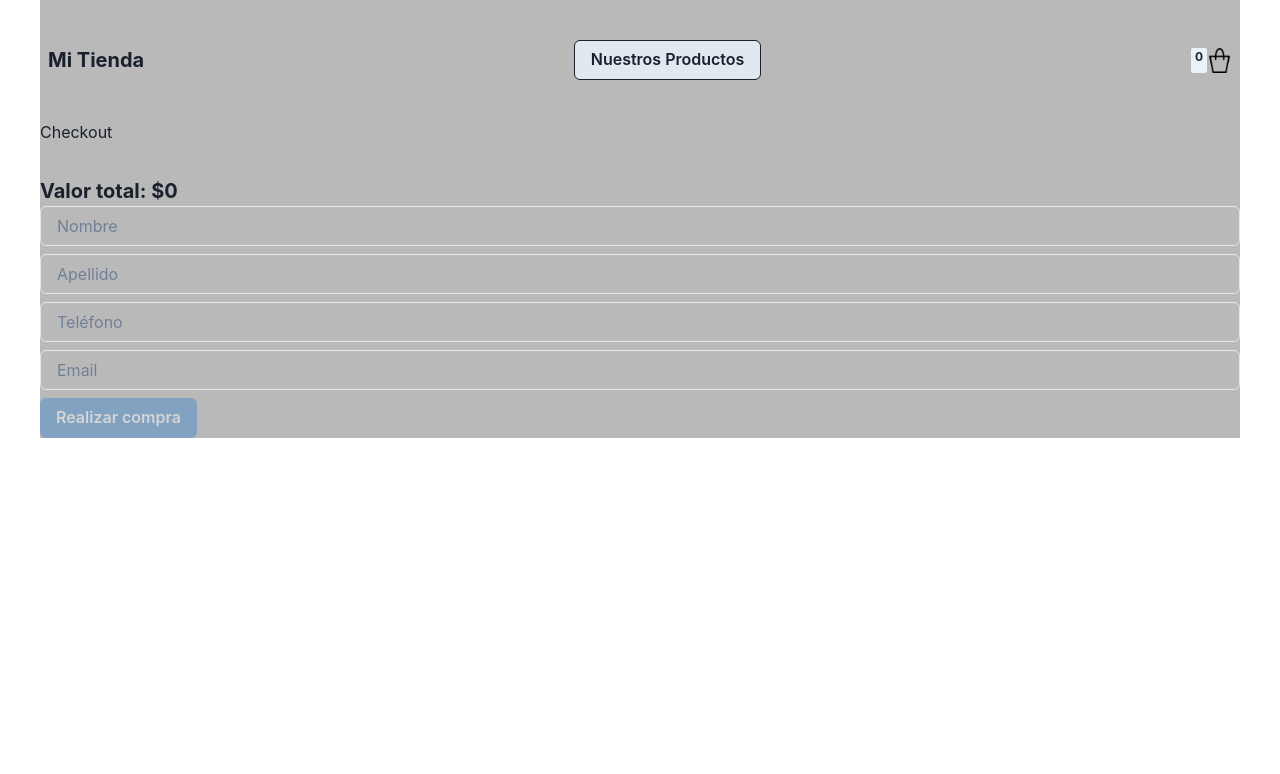
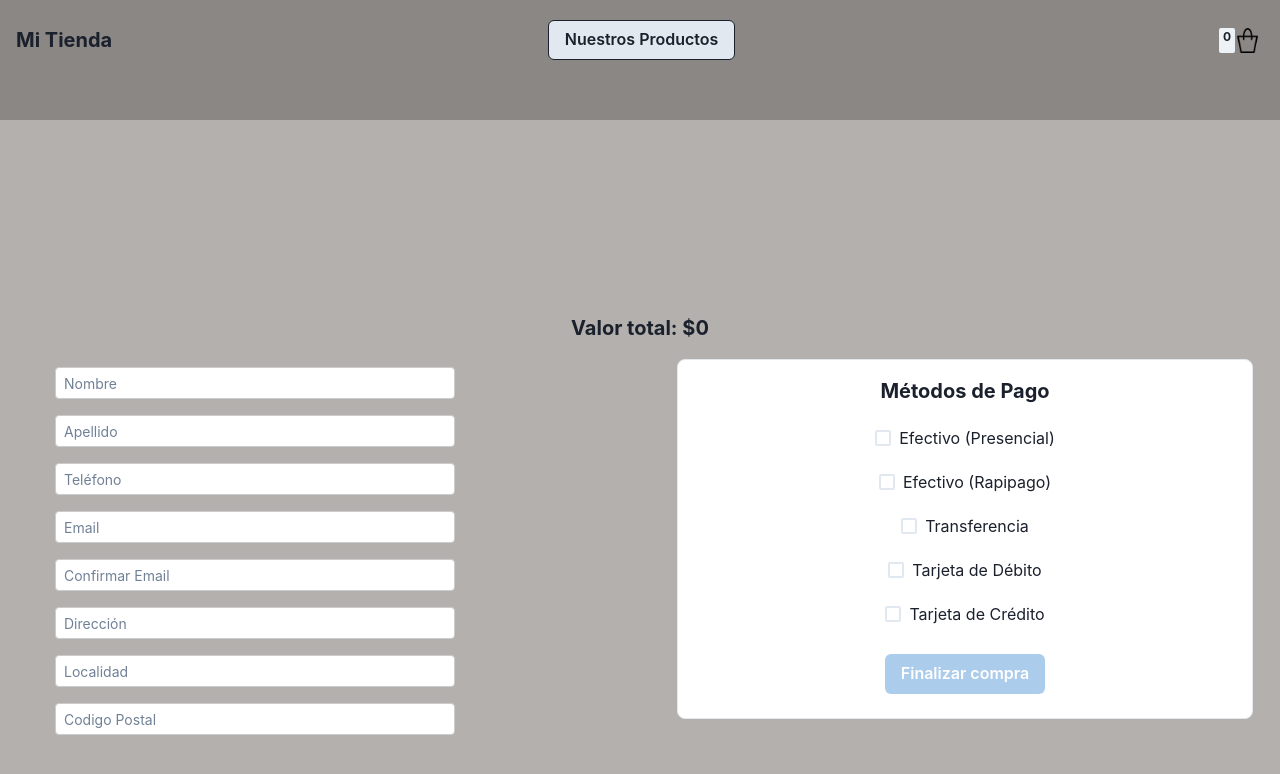
Before and after one commit to JPisani18/Primer-Pre-entrega-React-JS-Juan-Pisani, a React (Vite) app: page /checkout in a window 1280 px wide. Shown: the top 774 px of the page. Built offline with nearby package versions, Linux system fonts and the light colour scheme.

Commit message:
entrega proyecto final reactjs JuanPisani

```diff
--- a/src/App.css
+++ b/src/App.css
@@ -1,7 +1,8 @@
 
 .app-container {
-    max-width: 1200px;
+    min-width: 100vh;
+    min-height: 100vh;
     margin: 0 auto;
     padding: 0;
-    background-color: rgba(128, 128, 128, 0.553);
+    background-color: rgb(179, 176, 173);
   }
--- a/src/App.jsx
+++ b/src/App.jsx
@@ -21,7 +21,7 @@ const App = () => {
             <Route path='/item/:itemId' element={<ItemDetailsContainer />} />
             <Route path='/carrito' element={<Carrito />} />
             <Route path='/checkout' element={<Checkout />} />
-            <Route path="/category/:categoryId" element={<ItemListContainer />} />
+            <Route path="/category/:categoryid" element={<ItemListContainer />} />
           </Routes>
         </BrowserRouter>
       </div>
--- a/src/assets/components/Carrito/Carrito.css
+++ b/src/assets/components/Carrito/Carrito.css
@@ -1,4 +1,4 @@
 .cartimg {
-    max-width: 200px;
-    max-height: 300px;
+    width: 200px;
+    height: 250px;
 }
--- a/src/assets/components/Checkout/Checkout.jsx
+++ b/src/assets/components/Checkout/Checkout.jsx
@@ -1,8 +1,10 @@
-import React, { useState } from 'react';
+import React, { useState, useEffect } from 'react';
+import { useNavigate } from 'react-router-dom';
 import { useCart } from '../Carrito/CarritoContext';
-import { VStack, Box, Text, Input, Button } from '@chakra-ui/react';
+import { VStack, Box, Text, Input, Button, Flex, Wrap, WrapItem, Checkbox } from '@chakra-ui/react';
 import { getFirestore, collection, addDoc } from 'firebase/firestore';
 import app from '../firebase/firebase';
+import Swal from 'sweetalert2';
 
 const Checkout = () => {
   const { cart, dispatch } = useCart();
@@ -10,31 +12,86 @@ const Checkout = () => {
   const [apellido, setApellido] = useState('');
   const [telefono, setTelefono] = useState('');
   const [email, setEmail] = useState('');
+  const [confirmarEmail, setConfirmarEmail] = useState('');
+  const [direccion, setDireccion] = useState('');
+  const [localidad, setLocalidad] = useState('');
+  const [cp, setCp] = useState('');
+  const [infoCompleta, setInfoCompleta] = useState(false);
+  const [metodosPago, setMetodosPago] = useState({
+    efectivoPresencial: false,
+    efectivoRapipago: false,
+    transferencia: false,
+    tarjetaDebito: false,
+    tarjetaCredito: false,
+  });
 
   const db = getFirestore(app);
+  const navigate = useNavigate();
+
+  useEffect(() => {
+    const camposCompletos =
+      nombre !== '' &&
+      apellido !== '' &&
+      telefono !== '' &&
+      email !== '' &&
+      confirmarEmail !== '' &&
+      direccion !== '' &&
+      localidad !== '' &&
+      cp !== '';
+
+    const metodoPagoSeleccionado =
+      metodosPago.efectivoPresencial ||
+      metodosPago.efectivoRapipago ||
+      metodosPago.transferencia ||
+      metodosPago.tarjetaDebito ||
+      metodosPago.tarjetaCredito;
+
+
+    setInfoCompleta(camposCompletos && metodoPagoSeleccionado);
+  }, [nombre, apellido, telefono, email, confirmarEmail, direccion, localidad, cp, metodosPago]);
 
   const handleRealizarCompra = async () => {
+    if (!infoCompleta) {
+      Swal.fire({
+        icon: 'error',
+        title: 'Oops...',
+        text: 'Completa todos los campos y selecciona un método de pago.',
+      });
+      return;
+    }
+
     const orderData = {
-      items: cart.map(item => ({
+      items: cart.map((item) => ({
         id: item.id,
         cantidad: item.cantidad,
         precio: item.precio,
+        imageSrc: item.imageSrc,
       })),
       fecha: new Date(),
       nombre,
       apellido,
       telefono,
       email,
+      direccion,
+      localidad,
+      cp,
       estado: 'generada',
     };
 
     try {
       const docRef = await addDoc(collection(db, 'orders'), orderData);
       const orderId = docRef.id;
-      alert(`Compra realizada con éxito. Número de orden: ${orderId}`);
+      Swal.fire({
+        icon: 'success',
+        title: 'Compra realizada con éxito',
+        text: `Número de orden: ${orderId}`,
+      }).then(() => {
+        navigate('/');
+      });
     } catch (error) {
       console.error('Error al realizar la compra:', error);
     }
+
     dispatch({ type: 'CLEAR_CART' });
   };
 
@@ -42,54 +99,167 @@ const Checkout = () => {
     return cart.reduce((total, item) => total + item.precio * item.cantidad, 0);
   };
 
+  const handleToggleMetodoPago = (metodo) => {
+    setMetodosPago((prevMetodosPago) => ({
+      efectivoPresencial: false,
+      efectivoRapipago: false,
+      transferencia: false,
+      tarjetaDebito: false,
+      tarjetaCredito: false,
+      [metodo]: !prevMetodosPago[metodo],
+    }));
+  };
+
   return (
-    <VStack spacing={4} align="stretch">
-      <h2>Checkout</h2>
+    <VStack spacing={4} align="center" justify="center" minHeight="100vh">
+      {/* Productos */}
+      <Wrap spacing="4">
         {cart.map((item) => (
-        <Box
-          key={item.id}
-          borderWidth="1px"
-          borderRadius="lg"
-          overflow="hidden"
-          p={4}
-        >
+          <WrapItem key={item.id}>
+            <Box key={item.id} borderWidth="1px" borderRadius="lg" overflow="hidden" p={4} backgroundColor="white">
+              <img src={item.imageSrc} alt={item.titulo} style={{ width: '150px', height: '150px', marginBottom: '10px' }} />
               <Text fontSize="xl">{item.titulo}</Text>
               <Text>Cantidad: {item.cantidad}</Text>
               <Text>Precio: ${item.precio * item.cantidad}</Text>
             </Box>
+          </WrapItem>
         ))}
-      <Box>
-        <Text fontSize="xl" fontWeight="bold" mt={4}>
+      </Wrap>
+
+
+      <Text fontSize="xl" fontWeight="bold">
         Valor total: ${calcularTotal()}
       </Text>
+
+
+      <Flex width="100%" justify="space-around" align="flex-start">
+
+        <Flex direction="column" align="flex-start" justify="center" ml={5} width="45%">
           <Input
             placeholder="Nombre"
             value={nombre}
             onChange={(e) => setNombre(e.target.value)}
-          mb={2}
+            m={2}
+            size="sm"
+            width={400}
+            style={{ backgroundColor: 'white', color: 'black', border: '1px solid #ccc', borderRadius: '4px', padding: '8px' }}
           />
           <Input
             placeholder="Apellido"
             value={apellido}
             onChange={(e) => setApellido(e.target.value)}
-          mb={2}
+            m={2}
+            size="sm"
+            width={400}
+            style={{ backgroundColor: 'white', color: 'black', border: '1px solid #ccc', borderRadius: '4px', padding: '8px' }}
           />
           <Input
             placeholder="Teléfono"
             value={telefono}
             onChange={(e) => setTelefono(e.target.value)}
-          mb={2}
+            m={2}
+            size="sm"
+            width={400}
+            style={{ backgroundColor: 'white', color: 'black', border: '1px solid #ccc', borderRadius: '4px', padding: '8px' }}
           />
           <Input
             placeholder="Email"
             value={email}
             onChange={(e) => setEmail(e.target.value)}
-          mb={2}
+            m={2}
+            size="sm"
+            width={400}
+            style={{ backgroundColor: 'white', color: 'black', border: '1px solid #ccc', borderRadius: '4px', padding: '8px' }}
           />
-        <Button colorScheme="blue" onClick={handleRealizarCompra} isDisabled={!cart.length}>
-          Realizar compra
+          <Input
+            placeholder="Confirmar Email"
+            value={confirmarEmail}
+            onChange={(e) => setConfirmarEmail(e.target.value)}
+            m={2}
+            size="sm"
+            width={400}
+            style={{ backgroundColor: 'white', color: 'black', border: '1px solid #ccc', borderRadius: '4px', padding: '8px' }}
+          />
+          <Input
+            placeholder="Dirección"
+            value={direccion}
+            onChange={(e) => setDireccion(e.target.value)}
+            m={2}
+            size="sm"
+            width={400}
+            style={{ backgroundColor: 'white', color: 'black', border: '1px solid #ccc', borderRadius: '4px', padding: '8px' }}
+          />
+          <Input
+            placeholder="Localidad"
+            value={localidad}
+            onChange={(e) => setLocalidad(e.target.value)}
+            m={2}
+            size="sm"
+            width={400}
+            style={{ backgroundColor: 'white', color: 'black', border: '1px solid #ccc', borderRadius: '4px', padding: '8px' }}
+          />
+          <Input
+            placeholder="Codigo Postal"
+            value={cp}
+            onChange={(e) => setCp(e.target.value)}
+            m={2}
+            size="sm"
+            width={400}
+            style={{ backgroundColor: 'white', color: 'black', border: '1px solid #ccc', borderRadius: '4px', padding: '8px' }}
+          />
+        </Flex>
+
+
+        <Flex direction="column" width="45%"  >
+          <Box borderWidth="1px" borderRadius="lg" overflow="hidden" p={4}  backgroundColor="white" align="center" >
+            <Text fontSize="xl" fontWeight="bold">Métodos de Pago</Text>
+            <Box m={5}>
+            <Checkbox
+              isChecked={metodosPago.efectivoPresencial}
+              onChange={() => handleToggleMetodoPago('efectivoPresencial')}
+            >
+              Efectivo (Presencial)
+            </Checkbox>
+            </Box>
+            <Box m={5}>
+            <Checkbox
+              isChecked={metodosPago.efectivoRapipago}
+              onChange={() => handleToggleMetodoPago('efectivoRapipago')}
+            >
+              Efectivo (Rapipago)
+            </Checkbox>
+            </Box>
+            <Box m={5}>
+            <Checkbox
+              isChecked={metodosPago.transferencia}
+              onChange={() => handleToggleMetodoPago('transferencia')}
+            >
+              Transferencia
+            </Checkbox>
+            </Box>
+            <Box m={5}>
+            <Checkbox
+              isChecked={metodosPago.tarjetaDebito}
+              onChange={() => handleToggleMetodoPago('tarjetaDebito')}
+            >
+              Tarjeta de Débito
+            </Checkbox>
+            </Box>
+            <Box m={5}>
+            <Checkbox
+              isChecked={metodosPago.tarjetaCredito}
+              onChange={() => handleToggleMetodoPago('tarjetaCredito')}
+            >
+              Tarjeta de Crédito
+            </Checkbox>
+            </Box>
+
+            <Button colorScheme="blue" onClick={handleRealizarCompra} isDisabled={!infoCompleta || !cart.length} m={2}>
+              Finalizar compra
             </Button>
           </Box>
+        </Flex>
+      </Flex>
     </VStack>
   );
 };
--- a/src/assets/components/NavBar/NavBar.css
+++ b/src/assets/components/NavBar/NavBar.css
@@ -1,6 +1,7 @@
 .navbar-container {
     z-index: 1000;
-    background-color: rgba(0, 0, 0, 0.715);
+    background-color: rgba(38, 37, 37, 0.29);
     width: 100%;
     height: 15vh;
+
   }
--- a/src/assets/components/NavBar/NavBar.jsx
+++ b/src/assets/components/NavBar/NavBar.jsx
@@ -1,25 +1,24 @@
 import React from 'react';
-import { Flex, Box, Heading, Spacer, Menu, MenuButton, MenuList, MenuItem, Button } from "@chakra-ui/react";
+import { Flex, Box, Heading, Menu, MenuButton, MenuList, MenuItem, Button } from "@chakra-ui/react";
 import CartWidget from "../CartWidget/CartWidget";
 import { NavLink } from "react-router-dom";
 import { useCart } from '../Carrito/CarritoContext';
-import '../NavBar/NavBar.css'
+import '../NavBar/NavBar.css';
+
 const NavBar = () => {
   const { cart } = useCart();
   const cantidadEnCarrito = cart.reduce((total, item) => total + item.cantidad, 0);
 
   return (
-    <div>
-      <Flex minHeight='15vh' alignItems='center' gap='2'>
-        <Box p='2'>
-          <NavLink to="/" >
+    <div className='navbar-container'>
+      <Flex alignItems='center' justifyContent='space-between'>
+        <Box p='2' ml={2} mt={3}>
+          <NavLink to="/">
             <Heading size='md'>Mi Tienda</Heading>
           </NavLink>
         </Box>
 
-        <Spacer />
-
-        <Box p='2'>
+        <Box p='2' mr={12} mt={3}>
           <Menu>
             <MenuButton as={Button} colorScheme='black' variant='outline' bg='gray.200'>
               Nuestros Productos
@@ -44,9 +43,7 @@ const NavBar = () => {
           </Menu>
         </Box>
 
-        <Spacer />
-
-        <Box p='2'>
+        <Box p='2' mt={3} mr={3} alignItems='center'>
           <NavLink to="/carrito">
             <CartWidget cantidadEnCarrito={cantidadEnCarrito} />
           </NavLink>
--- a/src/assets/components/itemlistcontainer/ItemList.css
+++ b/src/assets/components/itemlistcontainer/ItemList.css
@@ -1,4 +1,5 @@
 .item-list-container {
+    margin-top: 15px;
     display: flex;
     justify-content: center;
     align-items: center;
--- a/src/main.jsx
+++ b/src/main.jsx
@@ -6,6 +6,7 @@ import { CarritoProvider } from './assets/components/Carrito/CarritoContext.jsx'
 import { initializeApp } from 'firebase/app';
 import app from '../src/assets/components/firebase/firebase.js';
 
+
 ReactDOM.createRoot(document.getElementById('root')).render(
   <ChakraProvider>
     <CarritoProvider>
```
Also changed, not shown: src/assets/components/Carrito/Carrito.jsx (+43 -10 lines), src/assets/components/itemdetailcontainer/ItemDetail.jsx (+11 -2 lines). Lines whose indentation alone changed are shown as unchanged.
